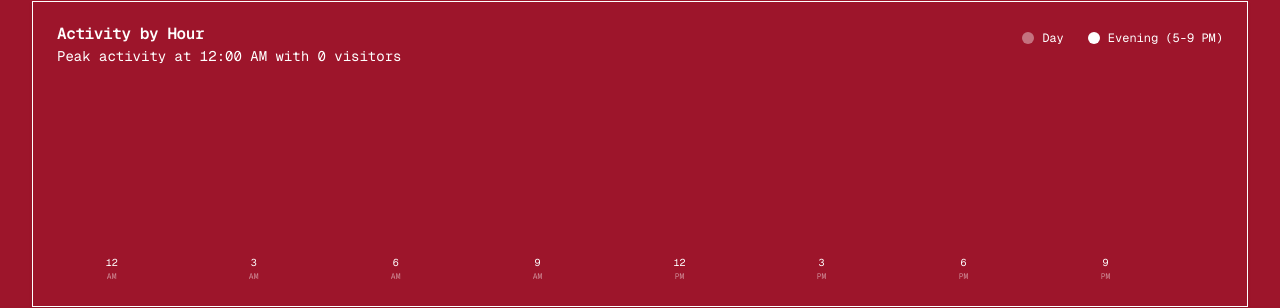
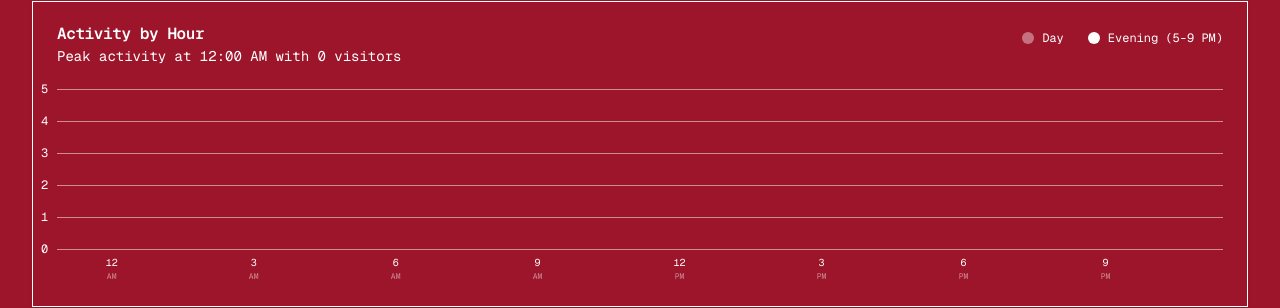
Before and after one commit to alanagoyal/ghostbusters, a Next.js app in the folder dashboard/: page / in a window 1280 px wide. Shown: the part 1075-1383 px from the top of the page. Built offline with nearby package versions, Linux system fonts and the light colour scheme; no server answers; the database is empty.

Commit message:
fix y axis and remove tooltip

```diff
--- a/dashboard/components/dashboard/activity-timeline.tsx
+++ b/dashboard/components/dashboard/activity-timeline.tsx
@@ -53,7 +53,7 @@ export function ActivityTimeline({ detections }: ActivityTimelineProps) {
       <CardContent>
         <div className="relative">
           {/* Y-axis grid lines */}
-          <div className="absolute top-0 left-0 right-0 bottom-8 -z-10">
+          <div className="absolute top-0 left-0 right-0 bottom-8">
             {[0, 1, 2, 3, 4, 5].map((tick) => (
               <div
                 key={tick}
@@ -63,8 +63,8 @@ export function ActivityTimeline({ detections }: ActivityTimelineProps) {
                   height: '1px'
                 }}
               >
-                <div className="absolute -left-8 -top-2 text-xs text-muted-foreground">
-                  {tick === 0 ? '' : tick}
+                <div className="absolute -left-6 -top-2 pl-2 text-xs text-muted-foreground z-10">
+                  {tick}
                 </div>
               </div>
             ))}
@@ -109,12 +109,7 @@ export function ActivityTimeline({ detections }: ActivityTimelineProps) {
                     )}
                   </div>
 
-                  {/* Hover count */}
-                  {count > 0 && (
-                    <div className="absolute -top-6 text-xs font-medium opacity-0 group-hover:opacity-100 transition-opacity bg-background/90 px-1.5 py-0.5 rounded-md border shadow-sm">
-                      {count} visitor{count !== 1 ? 's' : ''} at {hourLabel}
-                    </div>
-                  )}
+                  {/* Native title attribute is used for tooltip */}
                 </div>
               )
             })}
```
